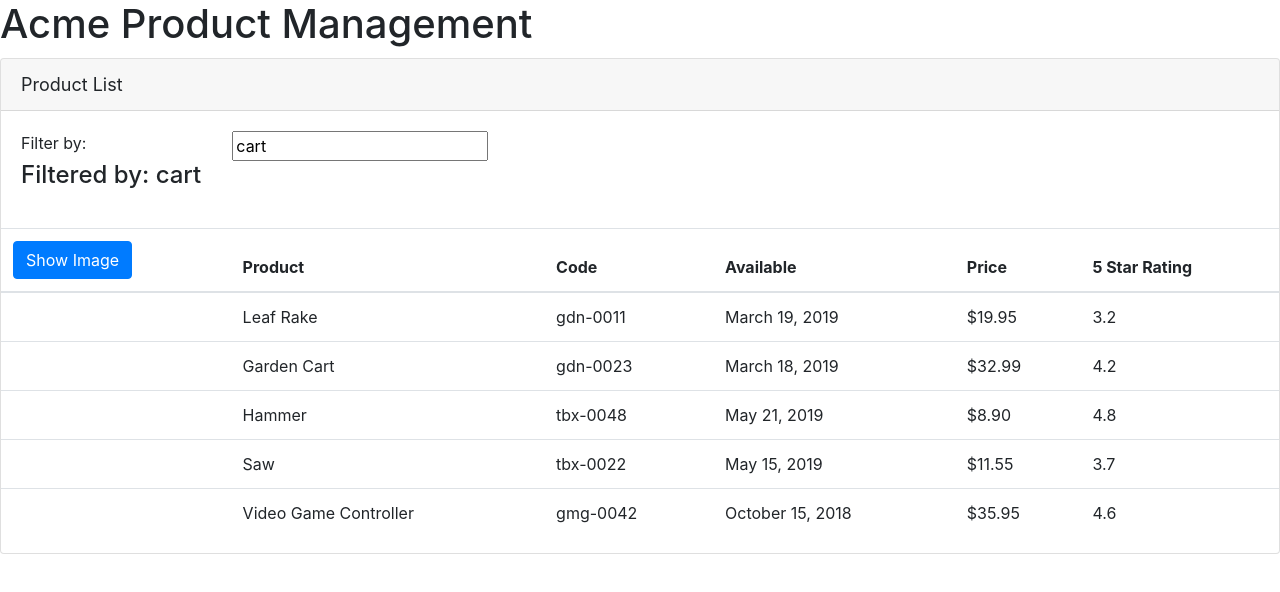
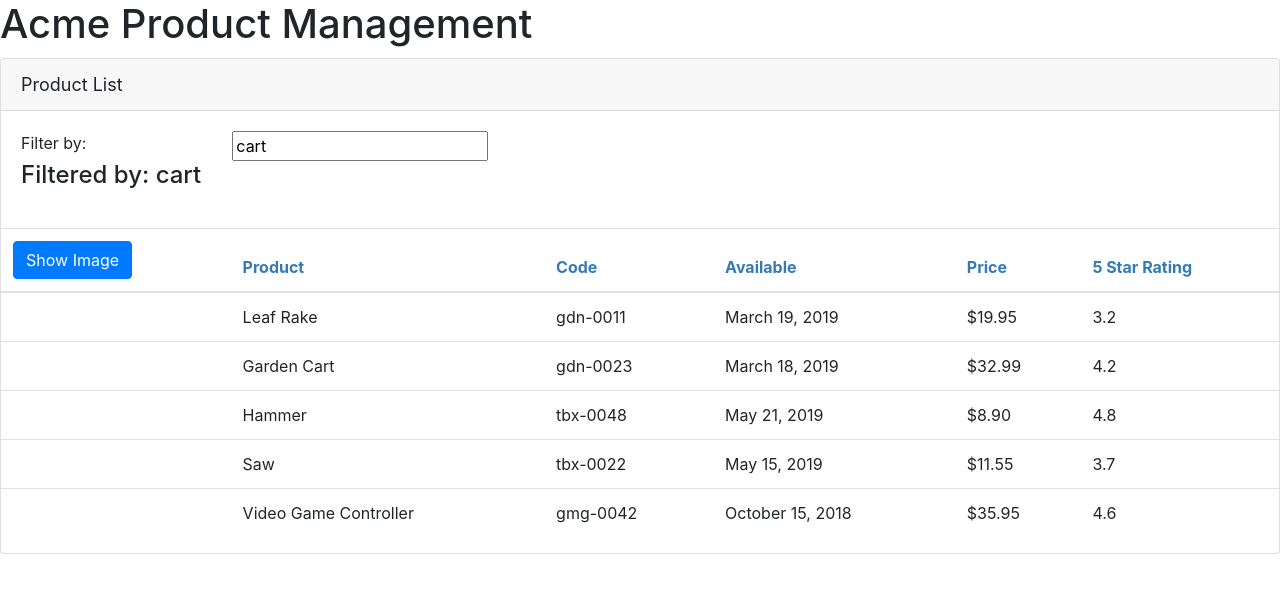
Before and after one commit to eraykalkan/APM_SampleProject, an Angular app: page / in a window 1280 px wide. Shown: the top 592 px of the page. Built offline with nearby package versions, Linux system fonts and the light colour scheme.

Commit message:
Add custom css to table

```diff
--- /dev/null
+++ b/src/app/products/product-list.component.css
@@ -0,0 +1,3 @@
+thead {
+    color: #337AB7
+}
--- a/src/app/products/product-list.component.ts
+++ b/src/app/products/product-list.component.ts
@@ -3,7 +3,8 @@ import{ IProduct } from './product'
 
 @Component({
     selector: 'pm-products',
-    templateUrl: './product-list.component.html'
+    templateUrl: './product-list.component.html',
+    styleUrls: ['./product-list.component.css']
 })
 
 export class ProductListComponent {
```
